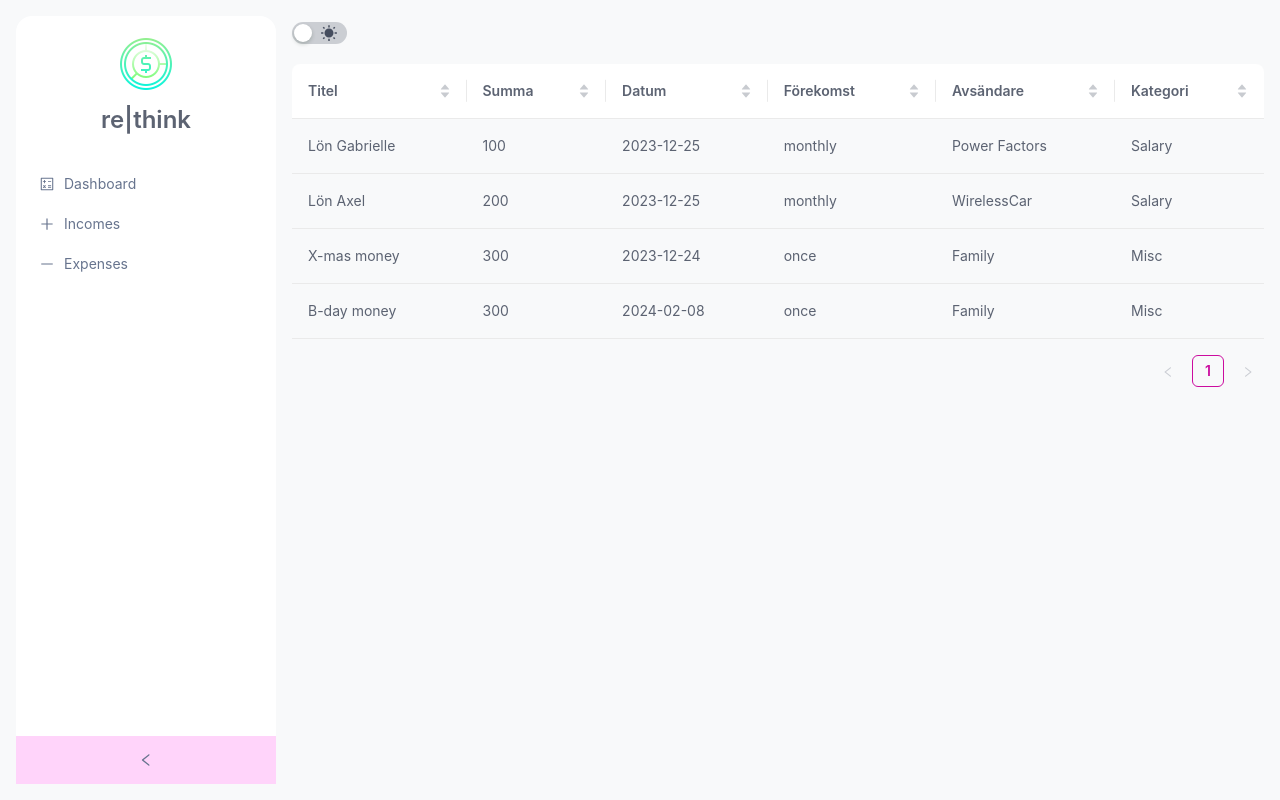
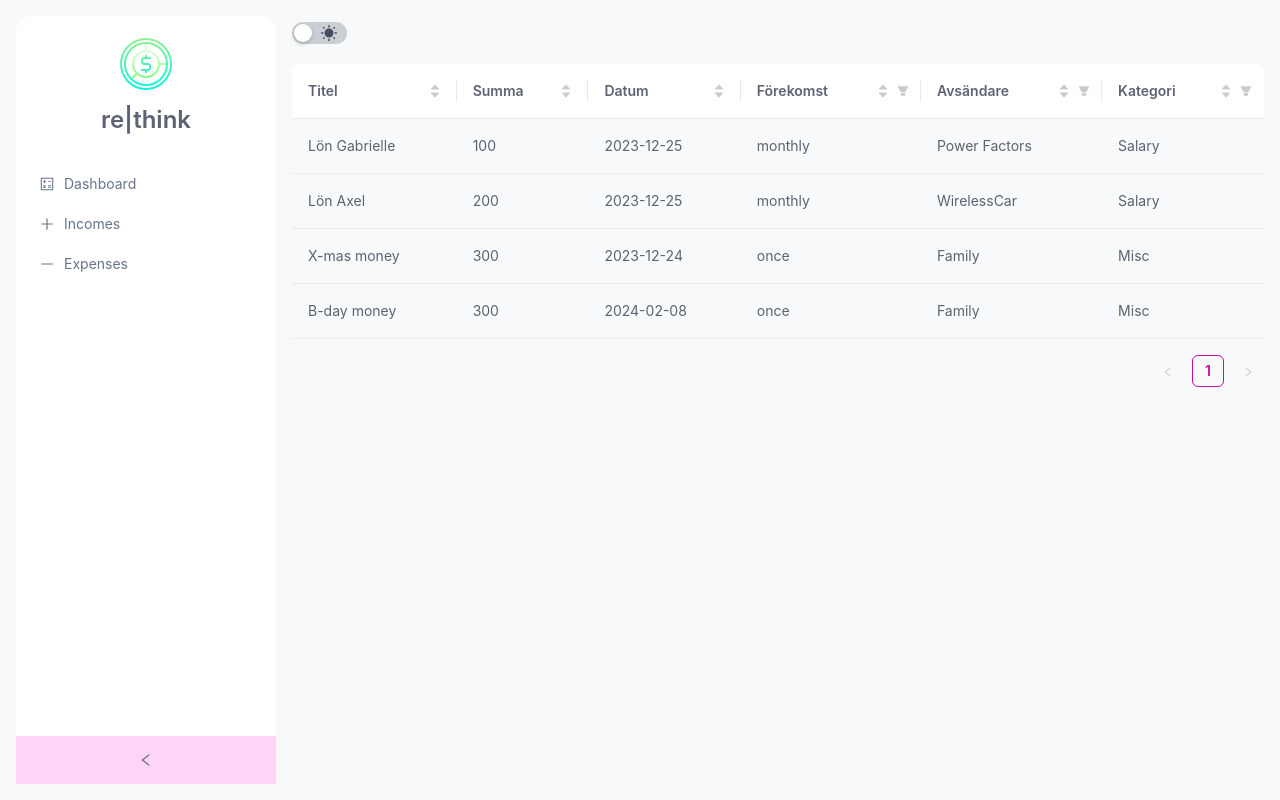
Before and after one commit to jonssons-io/ag-budget, a React (Vite) app in the folder root/frontend/: page /incomes in a window 1280 px wide. Built offline with nearby package versions, Linux system fonts and the light colour scheme.

Commit message:
Add filters

```diff
--- a/root/frontend/src/components/datatable/DataTable.tsx
+++ b/root/frontend/src/components/datatable/DataTable.tsx
@@ -4,9 +4,18 @@ import { Table } from "antd";
 export default function DataTable({
   dataSource,
   columns,
+  loading,
 }: {
   dataSource: any[];
   columns: any[];
+  loading: boolean;
 }) {
-  return <Table dataSource={dataSource} columns={columns} rowKey="id" />;
+  return (
+    <Table
+      dataSource={dataSource}
+      columns={columns}
+      rowKey="id"
+      loading={loading}
+    />
+  );
 }
--- a/root/frontend/src/components/datatable/TableColumns.tsx
+++ b/root/frontend/src/components/datatable/TableColumns.tsx
@@ -1,8 +1,15 @@
 import { Income } from "../../__mock__/mockDataTypes";
 import TableSorter from "../../util/tablesorter";
 
+const getFilters = (values: string[]) => {
+  return Array.from(new Set(values)).map((value) => ({
+    text: value,
+    value,
+  }));
+};
+
 // eslint-disable-next-line import/prefer-default-export
-export const IncomeColumns = [
+export const incomeColumns = (dataSource: Income[]) => [
   {
     title: "Titel",
     dataIndex: "name",
@@ -27,6 +34,9 @@ export const IncomeColumns = [
     sorter: (a: Income, b: Income) =>
       TableSorter.STRING(a.occurance, b.occurance),
     multiple: 1,
+    filters: getFilters(dataSource.map((income) => income.occurance)),
+    onFilter: (value: string, record: Income) =>
+      record.occurance.indexOf(value) === 0,
   },
   {
     title: "Avsändare",
@@ -34,6 +44,9 @@ export const IncomeColumns = [
     sorter: (a: Income, b: Income) =>
       a.sender && b.sender && TableSorter.STRING(a.sender, b.sender),
     multiple: 1,
+    filters: getFilters(dataSource.map((income) => income.sender ?? "")),
+    onFilter: (value: string, record: Income) =>
+      record.sender?.indexOf(value) === 0,
   },
   {
     title: "Kategori",
@@ -41,5 +54,8 @@ export const IncomeColumns = [
     sorter: (a: Income, b: Income) =>
       TableSorter.STRING(a.category, b.category),
     multiple: 1,
+    filters: getFilters(dataSource.map((income) => income.category)),
+    onFilter: (value: string, record: Income) =>
+      record.category.indexOf(value) === 0,
   },
 ];
--- a/root/frontend/src/pages/Incomes.tsx
+++ b/root/frontend/src/pages/Incomes.tsx
@@ -1,10 +1,16 @@
 import withSuspense from "../util/hoc/withSuspense";
 import { mockIncome } from "../__mock__/mockData";
 import DataTable from "../components/datatable/DataTable";
-import { IncomeColumns } from "../components/datatable/TableColumns";
+import { incomeColumns } from "../components/datatable/TableColumns";
 
 function Incomes() {
-  return <DataTable dataSource={mockIncome} columns={IncomeColumns} />;
+  return (
+    <DataTable
+      dataSource={mockIncome}
+      columns={incomeColumns(mockIncome)}
+      loading={false}
+    />
+  );
 }
 
 const IncomesWithSuspense = withSuspense(Incomes);
```
